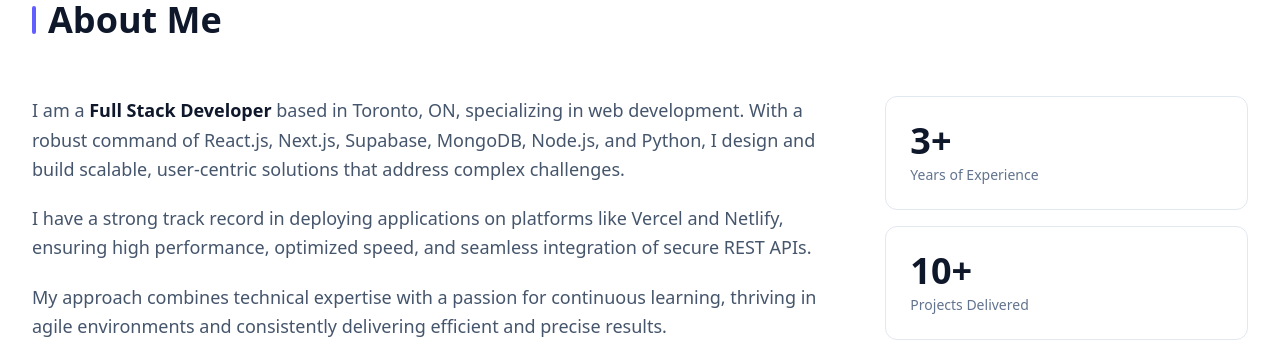
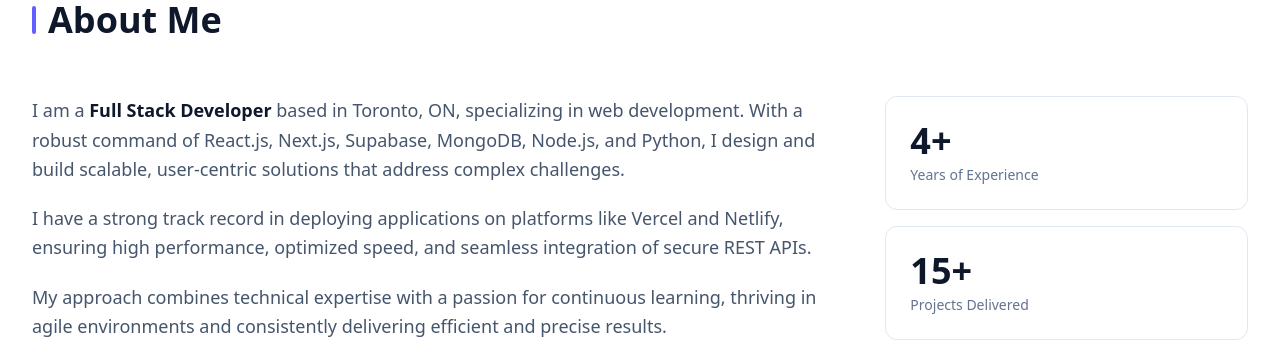
Before and after one commit to wbharath/React-Portfolio, a React (Vite) app: page / in a window 1280 px wide. Shown: the part 1420-1761 px from the top of the page. Built offline with nearby package versions, Linux system fonts and the light colour scheme; no server answers.

Commit message:
about updated

```diff
--- a/src/components/About.jsx
+++ b/src/components/About.jsx
@@ -9,35 +9,44 @@ const About = () => {
           <div className="md:col-span-2 space-y-5 text-slate-600 text-lg leading-relaxed">
             <p>
               I am a{' '}
-              <span className="font-semibold text-slate-900">Full Stack Developer</span>{' '}
-              based in Toronto, ON, specializing in web development. With a robust command
-              of React.js, Next.js, Supabase, MongoDB, Node.js, and Python, I design and
-              build scalable, user-centric solutions that address complex challenges.
+              <span className="font-semibold text-slate-900">
+                Full Stack Developer
+              </span>{' '}
+              based in Toronto, ON, specializing in web development. With a
+              robust command of React.js, Next.js, Supabase, MongoDB, Node.js,
+              and Python, I design and build scalable, user-centric solutions
+              that address complex challenges.
             </p>
             <p>
-              I have a strong track record in deploying applications on platforms like
-              Vercel and Netlify, ensuring high performance, optimized speed, and seamless
-              integration of secure REST APIs.
+              I have a strong track record in deploying applications on
+              platforms like Vercel and Netlify, ensuring high performance,
+              optimized speed, and seamless integration of secure REST APIs.
             </p>
             <p>
-              My approach combines technical expertise with a passion for continuous
-              learning, thriving in agile environments and consistently delivering
-              efficient and precise results.
+              My approach combines technical expertise with a passion for
+              continuous learning, thriving in agile environments and
+              consistently delivering efficient and precise results.
             </p>
           </div>
 
           <div className="space-y-4">
             <div className="p-6 border border-slate-200 rounded-xl">
-              <p className="text-4xl font-bold text-slate-900">3+</p>
-              <p className="text-slate-500 text-sm mt-1 font-medium">Years of Experience</p>
+              <p className="text-4xl font-bold text-slate-900">4+</p>
+              <p className="text-slate-500 text-sm mt-1 font-medium">
+                Years of Experience
+              </p>
             </div>
             <div className="p-6 border border-slate-200 rounded-xl">
-              <p className="text-4xl font-bold text-slate-900">10+</p>
-              <p className="text-slate-500 text-sm mt-1 font-medium">Projects Delivered</p>
+              <p className="text-4xl font-bold text-slate-900">15+</p>
+              <p className="text-slate-500 text-sm mt-1 font-medium">
+                Projects Delivered
+              </p>
             </div>
             <div className="p-6 border border-indigo-200 bg-indigo-50 rounded-xl">
               <p className="text-4xl font-bold text-indigo-600">Open</p>
-              <p className="text-slate-500 text-sm mt-1 font-medium">to New Opportunities</p>
+              <p className="text-slate-500 text-sm mt-1 font-medium">
+                to New Opportunities
+              </p>
             </div>
           </div>
         </div>
```
